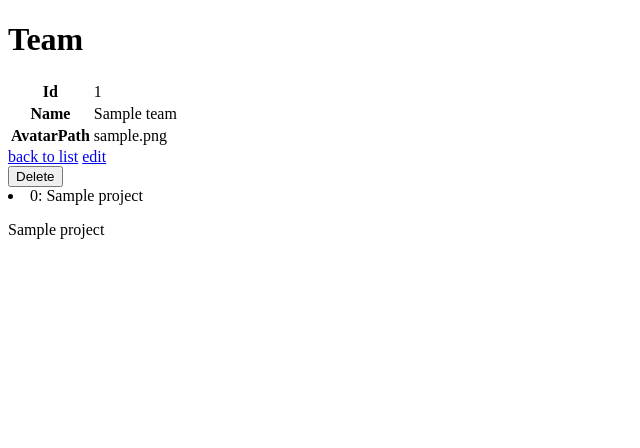
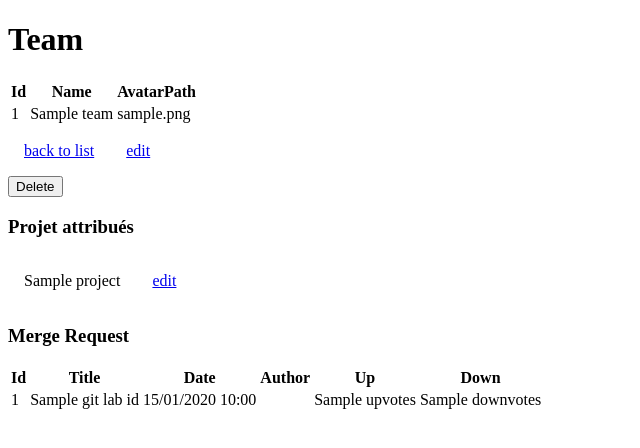
Before and after one commit to Corentinvls/balanceTonMr, a Symfony app: template templates/team/show.html.twig in a window 1280 px wide. Shown: the top 448 px of the page, without its empty margins (0-640 px from the left). Run offline with Twig, Linux system fonts and the light colour scheme; the template is opened without the code that fills it: most values are stand-ins (such as "Sample title", 1, 10 or a date in 2020); some libraries are stand-ins or nearby versions.

Commit message:
merge done

```diff
--- a/src/Controller/DefaultController.php
+++ b/src/Controller/DefaultController.php
@@ -58,7 +58,7 @@ class DefaultController extends AbstractController
         return $this->render('dashboard.html.twig', [
             'teams' => $this->teamRepository->findAll(),
             'projects' => $this->projectsRepository->findAll(),
-            'users' => $this->usersRepository->findAll()
+
         ]);
     }
 
--- /dev/null
+++ b/templates/projects/mergeRequestOneProject.html.twig
@@ -0,0 +1,25 @@
+{% extends 'base.html.twig' %}
+
+
+
+{% block body %}
+
+
+
+
+
+    <tbody>
+    {% for request in requests %}
+        <tr>
+            <td>{{ request.id }}</td>
+            <td>{{ request.title }}</td>
+            <td>{{ request.created_at | date('d/m/Y H:i') }}</td>
+            <td>{{ request.author.name }}</td>
+            <td>{{ request.upvotes }}</td>
+            <td>{{ request.downvotes }}</td>
+        </tr>
+    {% endfor %}
+    </tbody>
+
+
+{% endblock %}
--- a/templates/team/show.html.twig
+++ b/templates/team/show.html.twig
@@ -3,31 +3,64 @@
 {% block title %}Team{% endblock %}
 
 {% block body %}
+
     <h1>Team</h1>
-
-    <table class="table">
-        <tbody>
+    <div>
+        <table class="table">
+            <tbody>
             <tr>
                 <th>Id</th>
-                <td>{{ team.id }}</td>
+                <th>Name</th>
+                <th>AvatarPath</th>
             </tr>
             <tr>
-                <th>Name</th>
+                <td>{{ team.id }}</td>
                 <td>{{ team.name }}</td>
-            </tr>
-            <tr>
-                <th>AvatarPath</th>
                 <td>{{ team.avatarPath }}</td>
             </tr>
-        </tbody>
-    </table>
-    <a href="{{ path('team_index') }}">back to list</a>
+            </tbody>
+        </table>
+        <div class="team-project" style="display: flex; flex-direction: row; ">
+            <a style="margin: 1rem" href="{{ path('team_index') }}">back to list</a>
+            <a style="margin: 1rem" href="{{ path('team_edit', {'id': team.id}) }}">edit</a>
+        </div>
+    </div>
+    {{ include('team/_delete_form.html.twig') }}
+    <div>
+        <h3>Projet attribués</h3>
+        {% for  project in  team.projects %}
+            <div class="team-project" style="display: flex; flex-direction: row; ">
+                <span style="margin: 1rem">{{ project.name }}</span>
+                <a style="margin: 1rem" href="{{ path('projects_edit', {'gitLabId': project.gitLabId}) }}">edit</a>
+            </div>
 
-    <a href="{{ path('team_edit', {'id': team.id}) }}">edit</a>
+        {% else %}
+            <div class="team-project" style="display: flex; flex-direction: row; ">
+                <span style="margin: 1rem">Aucun</span>
+                <a style="margin: 1rem" href="{{ path('projects_index') }}">edit</a>
+            </div>
+        {% endfor %}
+        <h3>Merge Request</h3>
+        <table class="table">
+            <thead>
+            <tr>
+                <th>Id</th>
+                <th>Title</th>
+                <th>Date</th>
+                <th>Author</th>
+                <th>Up</th>
+                <th>Down</th>
+            </tr>
+            </thead>
+            {% for  gitLabId in  gitLabIds %}
 
-    {{ include('team/_delete_form.html.twig') }}
-    {% for key, project in  team.projects  %}
-        <li>{{ key }}: {{ project.name }}</li>
-    <p>{{ project.name }}</p>
-    {% endfor %}
+                {{ include('projects/mergeRequestOneProject.html.twig', {'requests': gitLabId}) }}
+            {% else %}
+                <div class="team-project" style="display: flex; flex-direction: row; ">
+                    <span style="margin: 1rem">Aucune merge request</span>
+                    <a style="margin: 1rem" href="{{ path('projects_index') }}">edit</a>
+                </div>
+            {% endfor %}
+        </table>
+    </div>
 {% endblock %}
```
Also changed, not shown: src/Controller/TeamController.php (+22 -1 lines).
